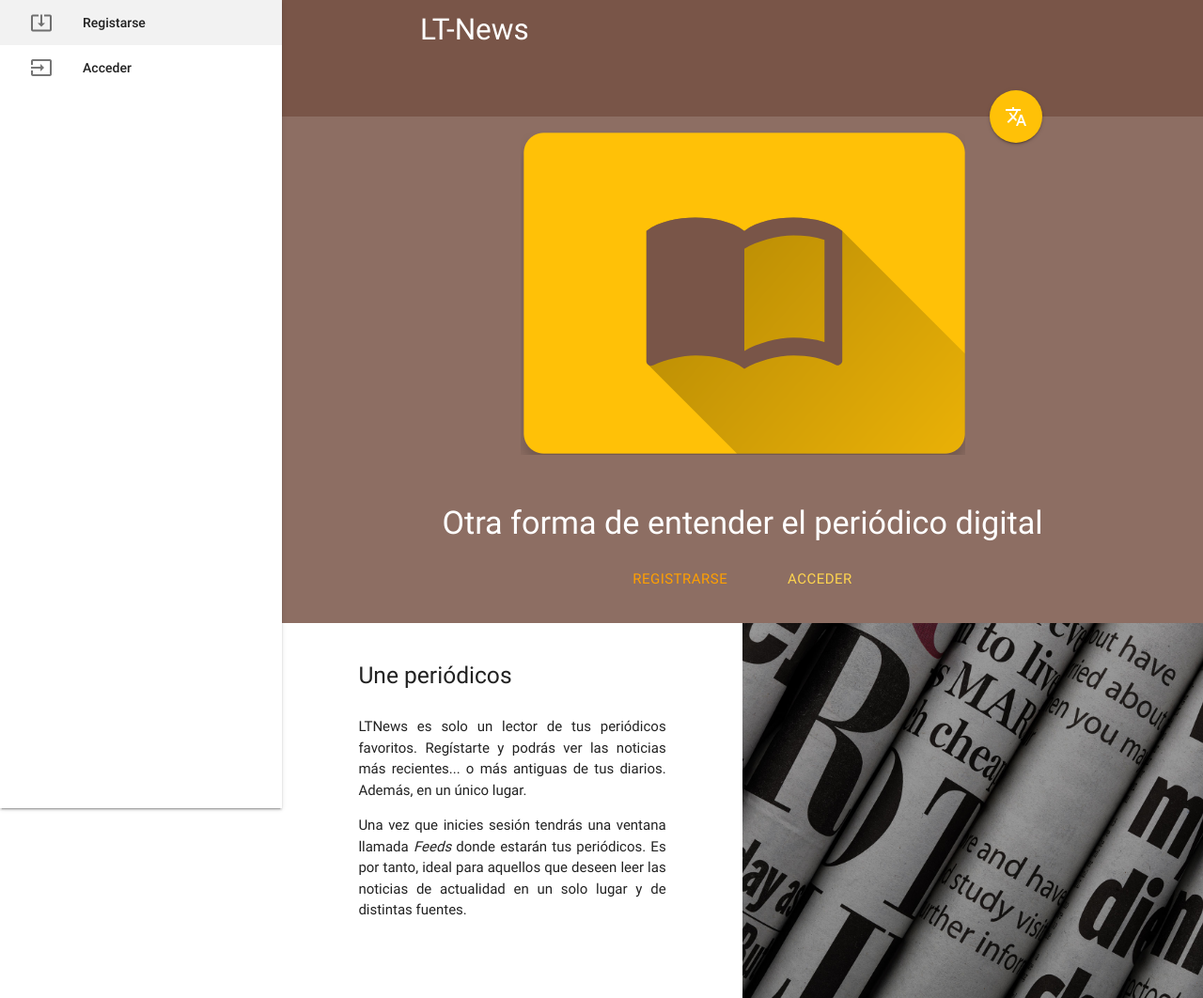
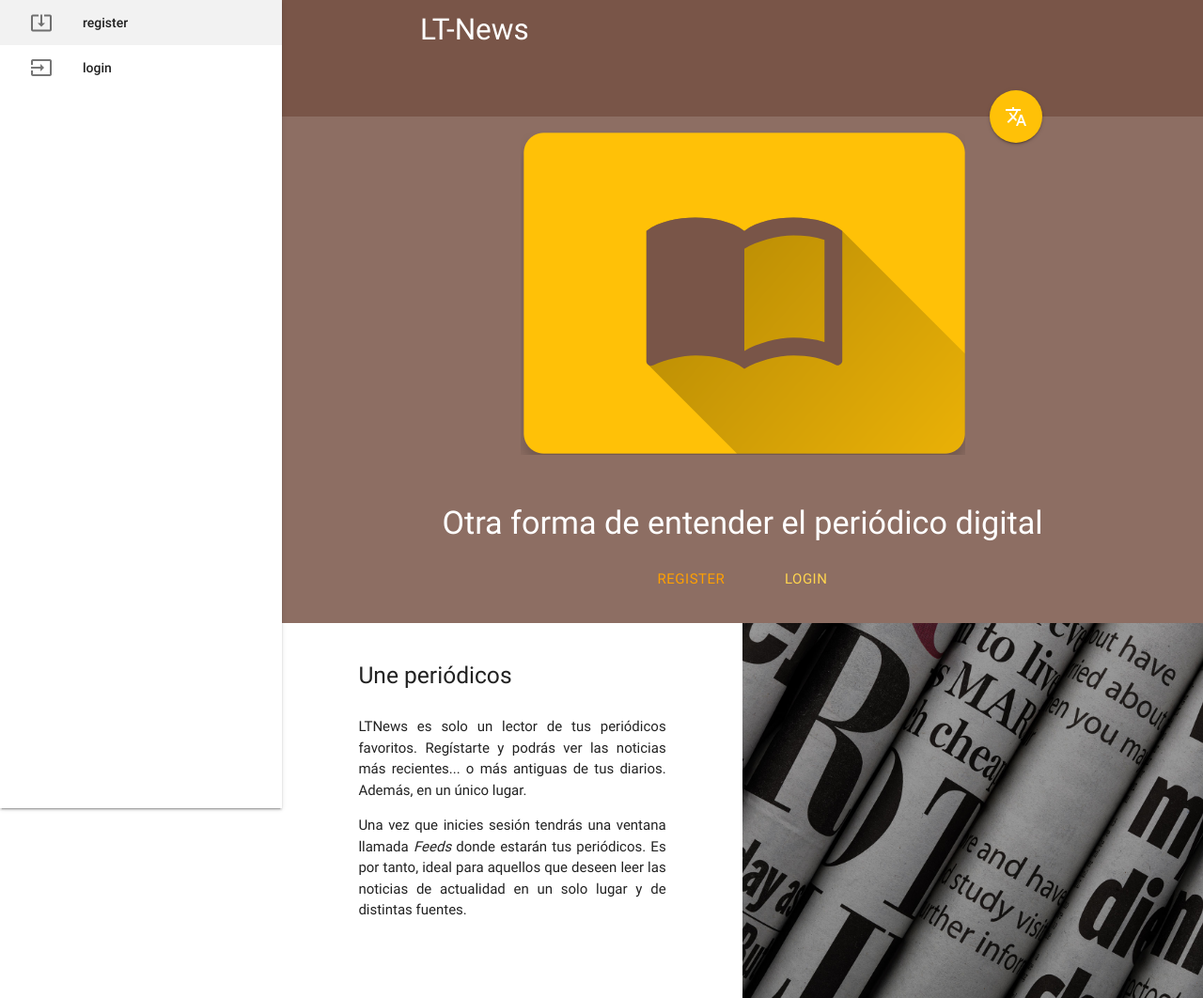
Before and after one commit to andjimrio/LTN, a Django app: page / in a window 1280 px wide. Shown: the top 1062 px of the page at 94% size. Run offline with Django 3.2, Linux system fonts and the light colour scheme; some libraries are stand-ins or nearby versions.

Commit message:
draft #59: añadido internacionalización

```diff
--- /dev/null
+++ b/LTNews/static/js/cookies.min.js
@@ -0,0 +1,6 @@
+(function(d,f){"use strict";var h=function(d){if("object"!==typeof d.document)throw Error("Cookies.js requires a `window` with a `document` object");var b=function(a,e,c){return 1===arguments.length?b.get(a):b.set(a,e,c)};b._document=d.document;b._cacheKeyPrefix="cookey.";b._maxExpireDate=new Date("Fri, 31 Dec 9999 23:59:59 UTC");b.defaults={path:"/",secure:!1};b.get=function(a){b._cachedDocumentCookie!==b._document.cookie&&b._renewCache();a=b._cache[b._cacheKeyPrefix+a];return a===f?f:decodeURIComponent(a)};
+b.set=function(a,e,c){c=b._getExtendedOptions(c);c.expires=b._getExpiresDate(e===f?-1:c.expires);b._document.cookie=b._generateCookieString(a,e,c);return b};b.expire=function(a,e){return b.set(a,f,e)};b._getExtendedOptions=function(a){return{path:a&&a.path||b.defaults.path,domain:a&&a.domain||b.defaults.domain,expires:a&&a.expires||b.defaults.expires,secure:a&&a.secure!==f?a.secure:b.defaults.secure}};b._isValidDate=function(a){return"[object Date]"===Object.prototype.toString.call(a)&&!isNaN(a.getTime())};
+b._getExpiresDate=function(a,e){e=e||new Date;"number"===typeof a?a=Infinity===a?b._maxExpireDate:new Date(e.getTime()+1E3*a):"string"===typeof a&&(a=new Date(a));if(a&&!b._isValidDate(a))throw Error("`expires` parameter cannot be converted to a valid Date instance");return a};b._generateCookieString=function(a,b,c){a=a.replace(/[^#$&+\^`|]/g,encodeURIComponent);a=a.replace(/\(/g,"%28").replace(/\)/g,"%29");b=(b+"").replace(/[^!#$&-+\--:<-\[\]-~]/g,encodeURIComponent);c=c||{};a=a+"="+b+(c.path?";path="+
+c.path:"");a+=c.domain?";domain="+c.domain:"";a+=c.expires?";expires="+c.expires.toUTCString():"";return a+=c.secure?";secure":""};b._getCacheFromString=function(a){var e={};a=a?a.split("; "):[];for(var c=0;c<a.length;c++){var d=b._getKeyValuePairFromCookieString(a[c]);e[b._cacheKeyPrefix+d.key]===f&&(e[b._cacheKeyPrefix+d.key]=d.value)}return e};b._getKeyValuePairFromCookieString=function(a){var b=a.indexOf("="),b=0>b?a.length:b,c=a.substr(0,b),d;try{d=decodeURIComponent(c)}catch(k){console&&"function"===
+typeof console.error&&console.error('Could not decode cookie with key "'+c+'"',k)}return{key:d,value:a.substr(b+1)}};b._renewCache=function(){b._cache=b._getCacheFromString(b._document.cookie);b._cachedDocumentCookie=b._document.cookie};b._areEnabled=function(){var a="1"===b.set("cookies.js",1).get("cookies.js");b.expire("cookies.js");return a};b.enabled=b._areEnabled();return b},g=d&&"object"===typeof d.document?h(d):h;"function"===typeof define&&define.amd?define(function(){return g}):"object"===
+typeof exports?("object"===typeof module&&"object"===typeof module.exports&&(exports=module.exports=g),exports.Cookies=g):d.Cookies=g})("undefined"===typeof window?this:window);
--- a/LTNews/static/js/init.js
+++ b/LTNews/static/js/init.js
@@ -9,3 +9,16 @@
         $('select').material_select();
     }); // end of document ready
 })(jQuery); // end of jQuery name space
+
+
+$( document ).ready(function() {
+    $("#flag").click(function() {
+        var lang = Cookies.get('lang');
+        if(lang == 'es-es') {
+            Cookies.set('lang', 'en-us');
+        } else {
+            Cookies.set('lang', 'es-es');
+        }
+        location.reload(true);
+    });
+});
--- a/LTNews/urls.py
+++ b/LTNews/urls.py
@@ -15,7 +15,7 @@ Including another URLconf
 """
 from django.conf import settings
 from django.conf.urls.static import static
-from django.conf.urls import url
+from django.conf.urls import url, include
 from django.contrib.auth.views import login, logout
 from django.core.urlresolvers import reverse_lazy
 from django.contrib import admin
@@ -25,6 +25,7 @@ from Application.view import feed_views, item_views, profile_views
 
 urlpatterns = [
     url(r'^admin/', admin.site.urls),
+    url(r'^i18n/', include('django.conf.urls.i18n')),
     url(r'^$', views.home, name='home'),
 
     # Profile
--- a/templates/base.html
+++ b/templates/base.html
@@ -1,3 +1,5 @@
+{% load i18n %}
+{% load l10n %}
 {% load static %}
 
 <!DOCTYPE html>
@@ -24,7 +26,7 @@
             </div>
             <div class="nav-content container">
                 <span class="nav-title"><strong>{% block header %}{% endblock %}</strong></span>
-                <a class="btn-floating btn-large halfway-fab waves-effect waves-light {{ color_secondary }}">
+                <a href="#" id="flag" class="btn-floating btn-large halfway-fab waves-effect waves-light {{ color_secondary }}">
                     <i class="material-icons">translate</i>
                 </a>
             </div>
@@ -45,32 +47,32 @@
                 </li>
 
                 <li><a href="{% url 'item_list' %}">
-                    <i class="material-icons left">view_list</i>Noticias
+                    <i class="material-icons left">view_list</i>{% trans 'news' %}
                 </a></li>
                 <li><a href="{% url 'feed_list' %}">
-                    <i class="material-icons left">library_books</i>Periódicos
+                    <i class="material-icons left">library_books</i>{% trans 'newspapers' %}
                 </a></li>
                 <li><a href="{% url 'item_recommend' %}">
-                    <i class="material-icons left">grade</i>Recomendaciones
+                    <i class="material-icons left">grade</i>{% trans 'recommends' %}
                 </a></li>
                 <li><a href="{% url 'item_summary' %}">
-                    <i class="material-icons left">whatshot</i>Actualidad
+                    <i class="material-icons left">whatshot</i>{% trans 'outstanding' %}
                 </a></li>
                 <li><a href="{% url 'item_search' %}">
-                    <i class="material-icons left">search</i>Buscar
+                    <i class="material-icons left">search</i>{% trans 'search' %}
                 </a></li>
 
                 <li class="divider"></li>
 
                 <li><a href="{% url 'logout' %}">
-                    <i class="material-icons left">exit_to_app</i>Logout
+                    <i class="material-icons left">exit_to_app</i>{% trans 'logout' %}
                 </a></li>
             {% else %}
                 <li><a href="{% url 'register' %}">
-                    <i class="material-icons left">system_update_alt</i>Registarse
+                    <i class="material-icons left">system_update_alt</i>{% trans 'register' %}
                 </a></li>
                 <li><a href="{% url 'login' %}">
-                    <i class="material-icons left">input</i>Acceder
+                    <i class="material-icons left">input</i>{% trans 'login' %}
                 </a></li>
             {% endif %}
         </ul>
@@ -120,10 +122,10 @@
     <script src="https://code.jquery.com/jquery-3.1.1.min.js" integrity="sha256-hVVnYaiADRTO2PzUGmuLJr8BLUSjGIZsDYGmIJLv2b8="
             crossorigin="anonymous"></script>
     <script src="{% static "js/materialize.min.js" %}"></script>
+    <script src="{% static "js/cookies.min.js" %}"></script>
     <script src="{% static "js/Chart.min.js" %}"></script>
     <script src="{% static "js/init.js" %}"></script>
 
     {% block javascript %}{% endblock %}
-
 </body>
 </html>
--- a/templates/index.html
+++ b/templates/index.html
@@ -1,5 +1,7 @@
 {% extends 'base.html' %}
 {% load static %}
+{% load i18n %}
+{% load l10n %}
 
 {% block titulo %}Inicio{% endblock %}
 
@@ -14,12 +16,12 @@
                 <div class="col s12">
                     {% if user.is_authenticated %}
                         <a class="btn-large btn-flat waves-effect waves-light {{ color_secondary }}-text"
-                            href="{% url 'item_list' %}">Noticias</a>
+                            href="{% url 'item_list' %}">{% trans 'news' %}</a>
                     {% else %}
                         <a class="btn-large btn-flat waves-effect waves-light {{ color_secondary }}-text text-darken-2"
-                            href="{% url 'register' %}">Registrarse</a>
+                            href="{% url 'register' %}">{% trans 'register' %}</a>
                         <a class="btn-large btn-flat waves-effect waves-light {{ color_secondary }}-text text-lighten-2"
-                            href="{% url 'login' %}">Acceder</a>
+                            href="{% url 'login' %}">{% trans 'login' %}</a>
                     {% endif %}
                 </div>
             </div>
```
Also changed, not shown: LTNews/settings.py (+14 -1 lines).
